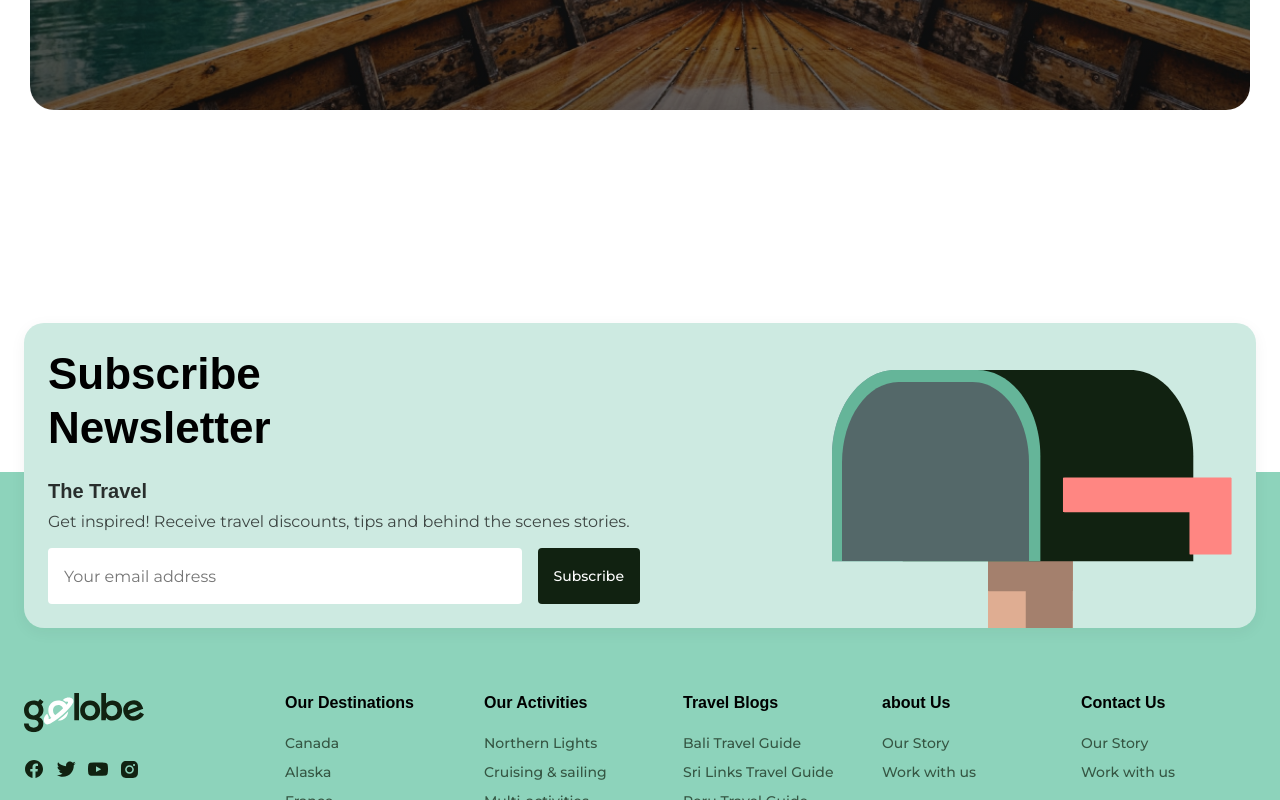
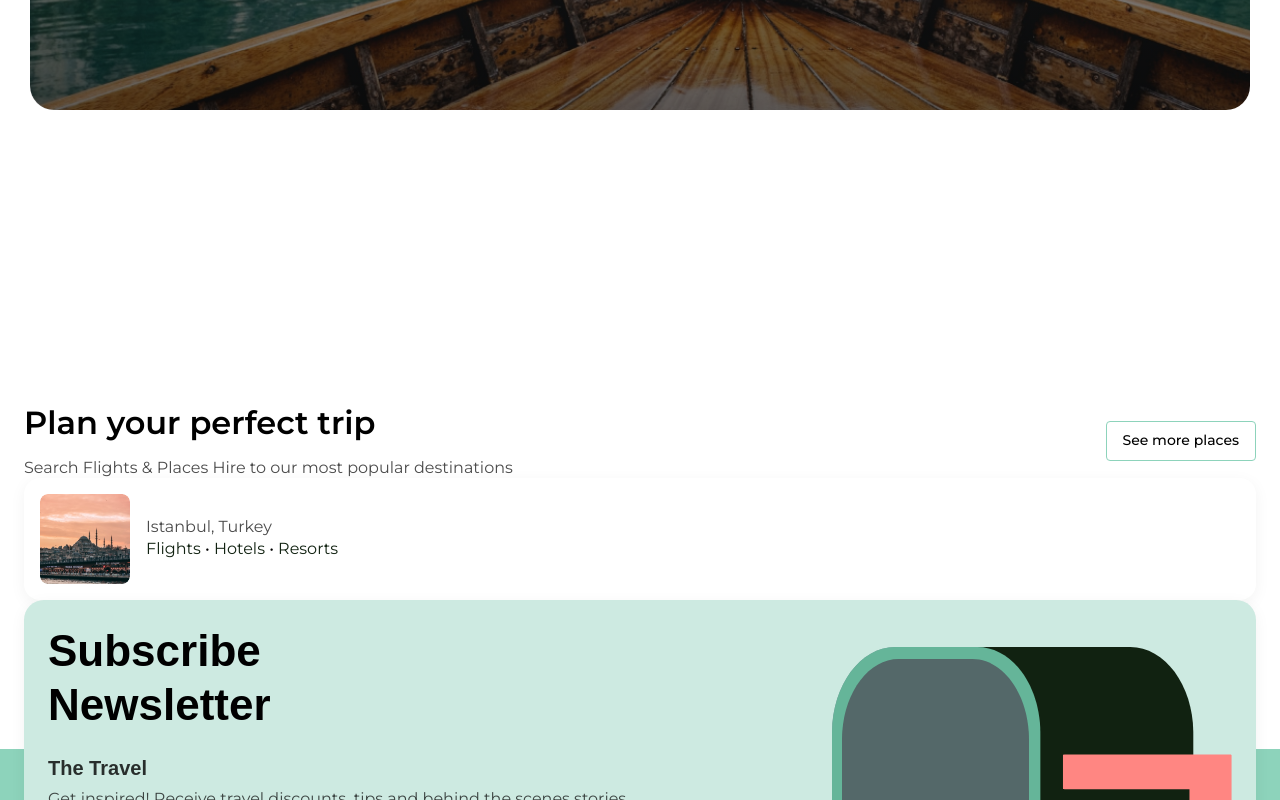
Before and after one commit to DmitriyDemyanov/travel-agency, a Vue app: page /#/ in a window 1280 px wide. Shown: the part 540-1340 px from the top of the page. Built offline with nearby package versions, Linux system fonts and the light colour scheme.

Commit message:
start places

```diff
--- a/src/assets/style/index.scss
+++ b/src/assets/style/index.scss
@@ -81,6 +81,11 @@
   font-size: 20px;
   line-height: 24px;
 }
+.fz-32 {
+  font-weight: 600;
+  font-size: 32px;
+  line-height: 39px;
+}
 
 // У нас нет такого шрифта "TradeGothic LT Extended", мы назвали шрифт "TradeGothic". Файл _fonts.scc, Line2, Line 9
 // Предлагаю сделать клас для переключения шрифтов (secondary-font)
--- /dev/null
+++ b/src/components/PlaceItemComponent.vue
@@ -0,0 +1,45 @@
+<template>
+  <section class='place d-flex align-items-center'>
+    <div class="place__image"><img src="@/assets/image/photo/istanbul.png" alt="photo"></div>
+    <div class="place__content">
+      <div class=" fz-16 font-color-7">Istanbul, Turkey</div>
+      <span class='place__link'>
+        <a href="#">Flights</a> •
+        <a href="#">Hotels</a> •
+        <a href="#">Resorts</a>
+      </span>
+    </div>
+  </section>
+</template>
+
+<script>
+export default {
+  name: 'PlaceItemComponent'
+}
+</script>
+
+<style lang='scss' scoped>
+.place {
+  background: #FFFFFF;
+  box-shadow: 0px 4px 16px rgba(17, 34, 17, 0.05);
+  border-radius: 16px;
+  padding: 16px;
+
+  &__image {
+    margin-right: 16px;
+    width: 90px;
+    height: 90px;
+
+    img {
+      width: 100%;
+      height: 100%;
+      border-radius: 8px;
+      object-fit: cover;
+    }
+  }
+
+  &__link {
+    margin-top: 8px;
+  }
+}
+</style>
--- /dev/null
+++ b/src/components/PlacesPlanComponent.vue
@@ -0,0 +1,38 @@
+<template>
+  <section class='places container-normal'>
+    <div class='places__wrapper d-flex justify-content-between align-items-center'>
+      <div class='places__content'>
+        <div class='places__title fz-32'>Plan your perfect trip</div>
+        <div class='fz-16 font-color-7'>Search Flights & Places Hire to our most popular destinations</div>
+      </div>
+      <MainButtonComponent title='See more places' type='bordered' :customStyle='{ height: "40px" }' />
+    </div>
+    <div class="places__cards">
+      <PlaceItemComponent />
+    </div>
+  </section>
+</template>
+
+<script>
+import MainButtonComponent from '@/components/MainButtonComponent';
+import PlaceItemComponent from '@/components/PlaceItemComponent';
+export default {
+  name: 'PlacesPlanComponent',
+  components: {
+    MainButtonComponent,
+    PlaceItemComponent,
+  }
+
+}
+</script>
+
+<style lang='scss' scoped>
+.places {
+  padding-top: 80px;
+
+  &__title {
+    margin-bottom: 16px;
+    color: #000;
+  }
+}
+</style>
--- a/src/pages/HomePage.vue
+++ b/src/pages/HomePage.vue
@@ -7,12 +7,17 @@
         <p class="welcome__text fz-20">Special offers to suit your plan</p>
       </div>
     </div>
+    <PlacesPlanComponent/>
   </section>
 </template>
 
 <script>
+import PlacesPlanComponent from '@/components/PlacesPlanComponent';
 export default {
-  name: 'HomePage'
+  name: 'HomePage',
+  components: {
+    PlacesPlanComponent,
+  }
 }
 </script>
 
```
Also changed, not shown: src/assets/image/photo/istanbul.png (added).
